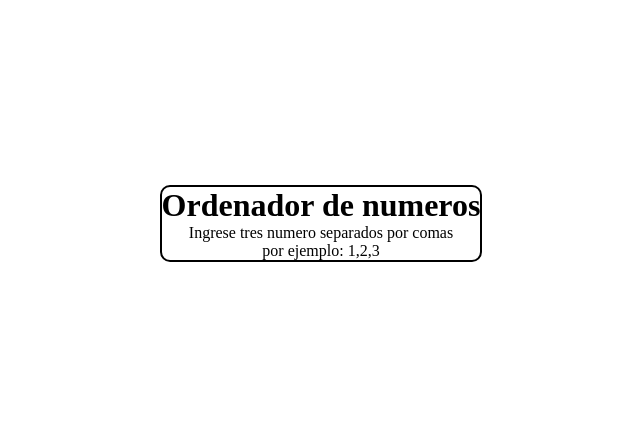
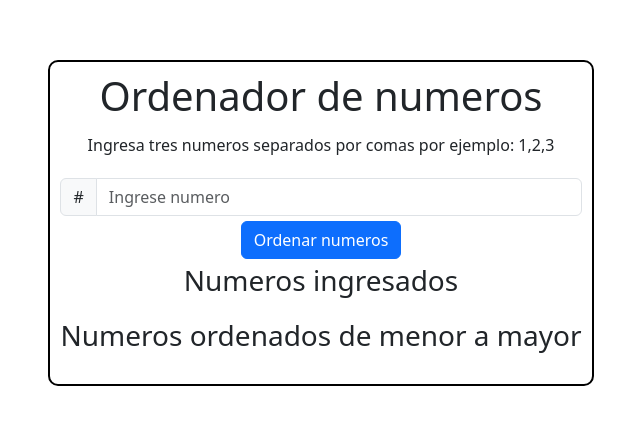
Before and after one commit to VictorMartinezDev/CH58-ejercicio-ordenador-de-n-meros, a plain HTML site: page index.html in a window 1280 px wide. Shown: the part 177-602 px from the top of the page, without its empty margins (319-959 px from the left). Drawn offline with nearby package versions, Linux system fonts and the light colour scheme.

Commit message:
feet:Se termina el frontend de la pagina y por medio de js motramos los valores ingresados en el input de forma dinamica

```diff
--- a/index.html
+++ b/index.html
@@ -1,35 +1,79 @@
 <!DOCTYPE html>
 <html lang="es">
+
 <head>
   <meta charset="UTF-8">
   <meta name="viewport" content="width=device-width, initial-scale=1.0">
   <title>Ordenar numeros</title>
   <style>
-      *{
+    * {
       padding: 0;
       margin: 0;
       box-sizing: border-box;
     }
-      body{
+
+    body {
       display: flex;
       justify-content: center;
       align-items: center;
       height: 100vh;
       background: url(./img/tabla-negra-formulas-calculos-cientificos-inscritos_1150-19413.jpg) no-repeat center center/cover;
     }
-      #contenedor{
+
+    .contenedor {
+      display: flex;
+      flex-direction: column;
+      align-items: center;
+      justify-content: center;
       border: 2px solid black;
       border-radius: 10px;
       text-align: center;
       background-color: white;
+      padding: 10px;
+      max-width: 600px;
+
+    }
+
+    div {
+      margin-bottom: 5px;
     }
   </style>
+  <link href="https://cdn.jsdelivr.net/npm/bootstrap@5.3.8/dist/css/bootstrap.min.css" rel="stylesheet"
+    integrity="sha384-sRIl4kxILFvY47J16cr9ZwB07vP4J8+LH7qKQnuqkuIAvNWLzeN8tE5YBujZqJLB" crossorigin="anonymous">
 </head>
+
 <body>
-  <dev id="contenedor">
+  <dev class="contenedor">
+    <div>
       <h1>Ordenador de numeros</h1>
-    <p>Ingrese tres numero separados por comas <br>
-        por ejemplo: 1,2,3</p>
+    </div>
+    <div>
+      <p>Ingresa tres numeros separados por comas por ejemplo: 1,2,3</p>
+    </div>
+    <div class="input-group flex-nowrap">
+      <span class="input-group-text" id="addon-wrapping">#</span>
+      <input type="text" class="form-control" placeholder="Ingrese numero" aria-label="Username"
+        aria-describedby="addon-wrapping" id="obtenerNumero">
+    </div>
+    <div>
+      <button type="button" class="btn btn-primary" id="botonOrdenarnumeros">Ordenar numeros</button>
+    </div>
+    <div>
+      <h3>Numeros ingresados</h3>
+      <p id="numerosDesordenados"></p>
+    </div>
+    <div>
+      <h3>Numeros ordenados de menor a mayor</h3>
+      <p id="Numeros ordenados"></p>
+    </div>
+
+
+
   </dev>
+  <script src="https://cdn.jsdelivr.net/npm/bootstrap@5.3.8/dist/js/bootstrap.bundle.min.js"
+    integrity="sha384-FKyoEForCGlyvwx9Hj09JcYn3nv7wiPVlz7YYwJrWVcXK/BmnVDxM+D2scQbITxI"
+    crossorigin="anonymous"></script>
+  <script src="./ordenarNumeros.js"></script>
 </body>
+
 </html>
--- a/ordenarNumeros.js
+++ b/ordenarNumeros.js
@@ -1,3 +1,17 @@
-function solicitudDeNumeros(params) {
+//Obtenemos el valor del input desde el DOM
+const entradaDeNumeros = document.querySelector('input');
+
+//llegamos a la etiqueta p con id "numerosDesordenados"
+const numerosIngresados = document.getElementById('numerosDesordenados')
+//Función para mostrar el valor escrito en input
+
+function mostrarNumero(){
+    let numeros = entradaDeNumeros.value;
+    numerosIngresados.innerText = numeros;
+    entradaDeNumeros.value = "";
 
 }
+
+const clickBoton = document.querySelector('button');
+
+clickBoton.addEventListener('click', mostrarNumero);
```
Lines whose indentation alone changed are shown as unchanged.
